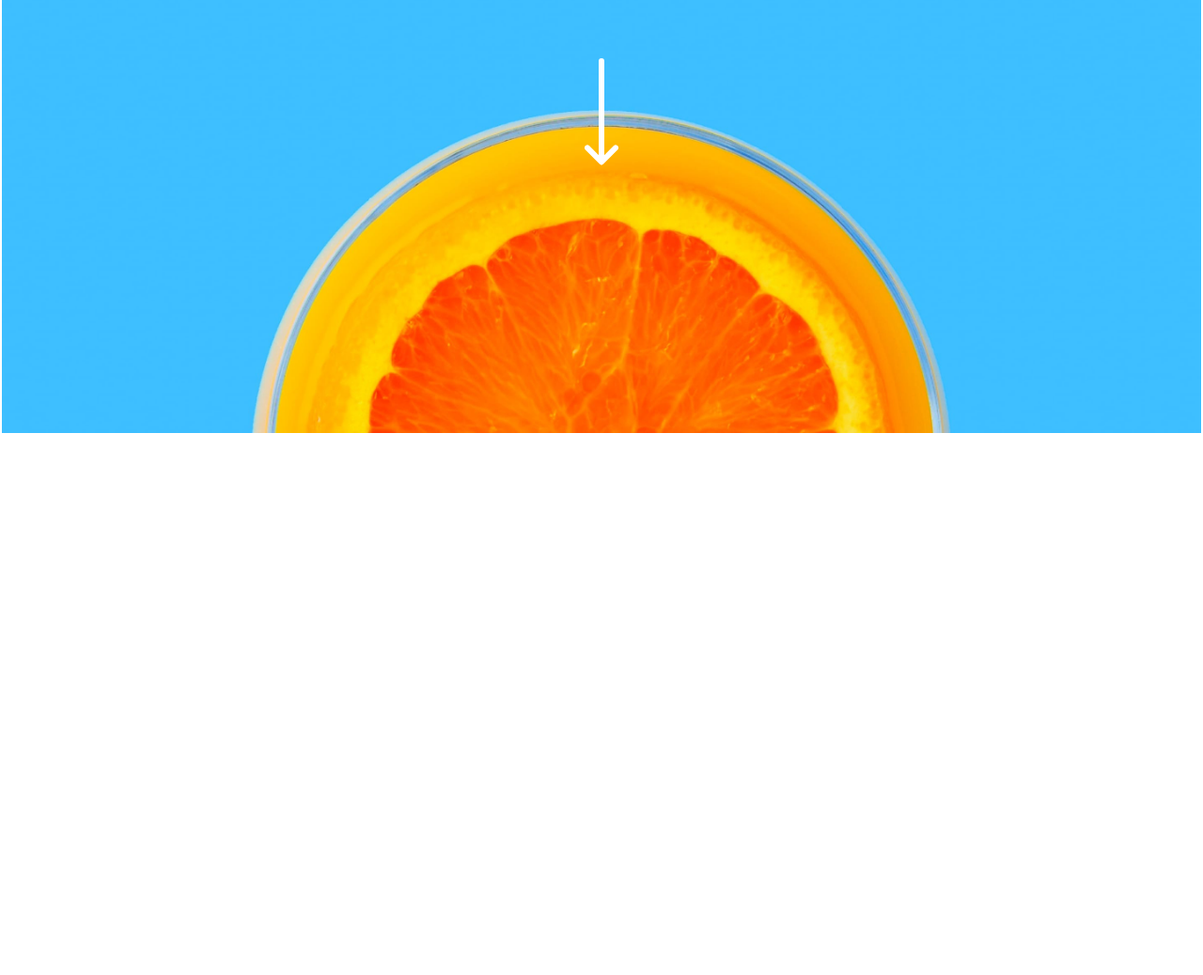
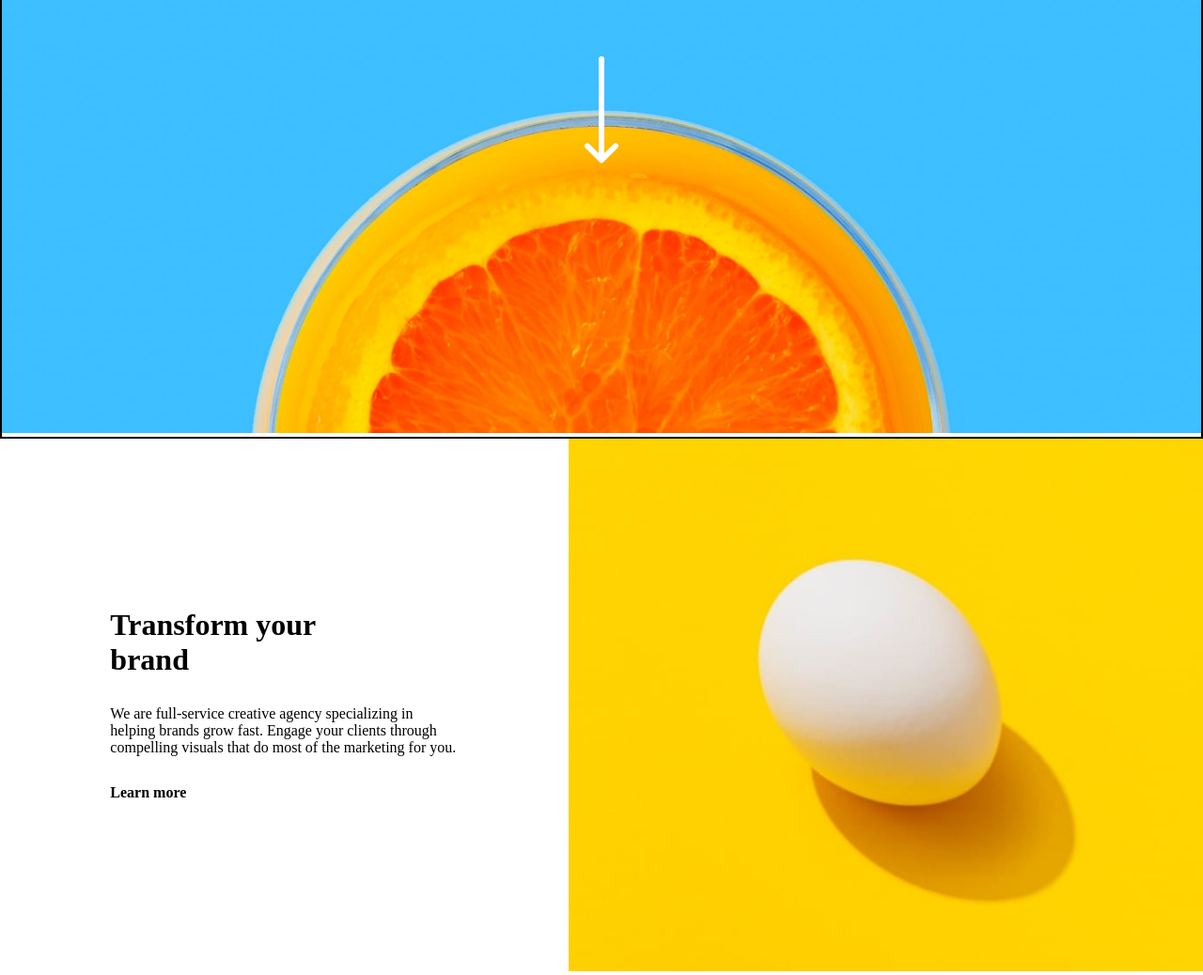
Before and after one commit to QDevv/sunnyDeluxe, a plain HTML site: page images/Index.html in a window 1280 px wide. Shown: the part 250-1288 px from the top of the page at 94% size. Before the commit the page ends 800 px from the top, so only its background shows below. Drawn offline with Linux system fonts and the light colour scheme.

Commit message:
transform

```diff
--- a/images/Index.html
+++ b/images/Index.html
@@ -30,5 +30,20 @@
             <img src="./icon-arrow-down.svg" alt="" srcset="">
         </div>
     </header>
+
+    <div class="Transform-x-egg">
+        <div class="Transform">
+            <div class="trans">
+                <h1>Transform your brand</h1>
+                <p>We are full-service creative agency specializing in helping brands grow fast. Engage your clients through compelling visuals that do most of the marketing for you.</p>
+                <div class="learn-more">
+                    <h4>Learn more</h4>
+                    <div></div>
+                </div>
+            </div>
+
+        </div>
+        <div class="egg-wrapper"> <img src="./desktop/image-transform.jpg" alt=""></div>
+    </div>
 </body>
 </html>
--- a/images/style.css
+++ b/images/style.css
@@ -1,20 +1,20 @@
-*{
+* {
   margin: 0;
   padding: 0;
   box-sizing: border-box;
 }
 
-header{
+header {
   /* margin: 25px; */
   position: relative;
   z-index: 0;
-    border: 2px solid red;
+  /* border: 2px solid red; */
   display: flex;
   flex-direction: column;
   justify-content: space-between;
   align-items: center;
 }
-nav{
+nav {
   display: flex;
   position: absolute;
   /* top: 20px; */
@@ -22,47 +22,45 @@ nav{
   width: 95%;
   z-index: 2;
   margin: 25px;
-    border: 2px solid orangered;
+  /* border: 2px solid orangered; */
   justify-content: center;
   align-items: center;
 }
-.blue-bgrnd{
- width: 100%;
- position: absolute;
- z-index: 0;
-
-
+.blue-bgrnd {
+  width: fit-content;
+  height: 100%;
+  border: 2px solid black;
 }
-.blue-bgrnd img{
+.blue-bgrnd img {
   width: 100%;
   height: 100%;
 }
 
-.logo-wrapper{
+.logo-wrapper {
   width: fit-content;
   height: fit-content;
 }
-.logo-wrapper img{
+.logo-wrapper img {
   width: 100%;
   height: 100%;
 }
-nav ul{
+nav ul {
   display: flex;
   list-style-type: none;
   gap: 40px;
-    justify-content:space-between;
+  justify-content: space-between;
   align-items: center;
   margin-left: auto;
-    border: 2px solid black;
+  /* border: 2px solid black; */
 }
-nav button{
+nav button {
   width: 120px;
   height: 48px;
   border-radius: 25px;
   border: none;
   font-weight: bold;
 }
-header h1{
+header h1 {
   position: absolute;
   z-index: 2;
   top: 170px;
@@ -70,16 +68,50 @@ header h1{
   font-size: 55px;
   font-weight: bolder;
   letter-spacing: 5px;
-
 }
-.arrow-wrapper{
-
+.arrow-wrapper {
   width: fit-content;
   position: absolute;
   z-index: 2;
   top: 310px;
 }
-.arrow-wrapper img{
+.arrow-wrapper img {
   width: 100%;
   height: 100%;
 }
+.Transform-x-egg {
+  display: flex;
+  /* border: 2px solid blue; */
+}
+.Transform {
+  display: flex;
+  flex-direction: column;
+  padding: 35px;
+  gap: 30px;
+  /* align-items: center; */
+  justify-content: center;
+  width: 50%;
+  text-align: left;
+}
+.Transform h1 {
+  width: 250px;
+}
+
+.Transform p{
+    width: 370px;
+}
+
+.trans{
+  margin: auto;
+  display: flex;
+  flex-direction: column;
+  gap: 30px;
+}
+
+.egg-wrapper img {
+  width: 100%;
+  height: 100%;
+}
+.egg-wrapper {
+  width: fit-content;
+}
```
Lines whose indentation alone changed are shown as unchanged.
